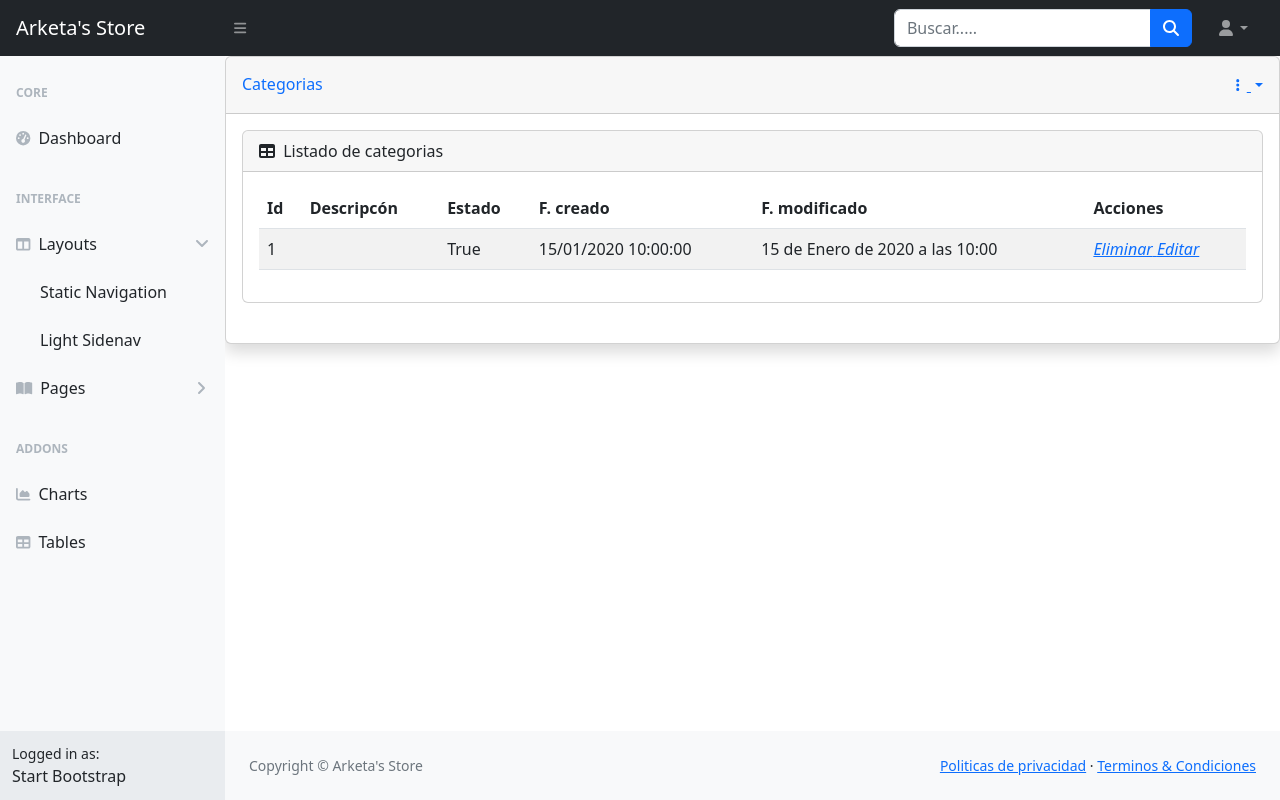
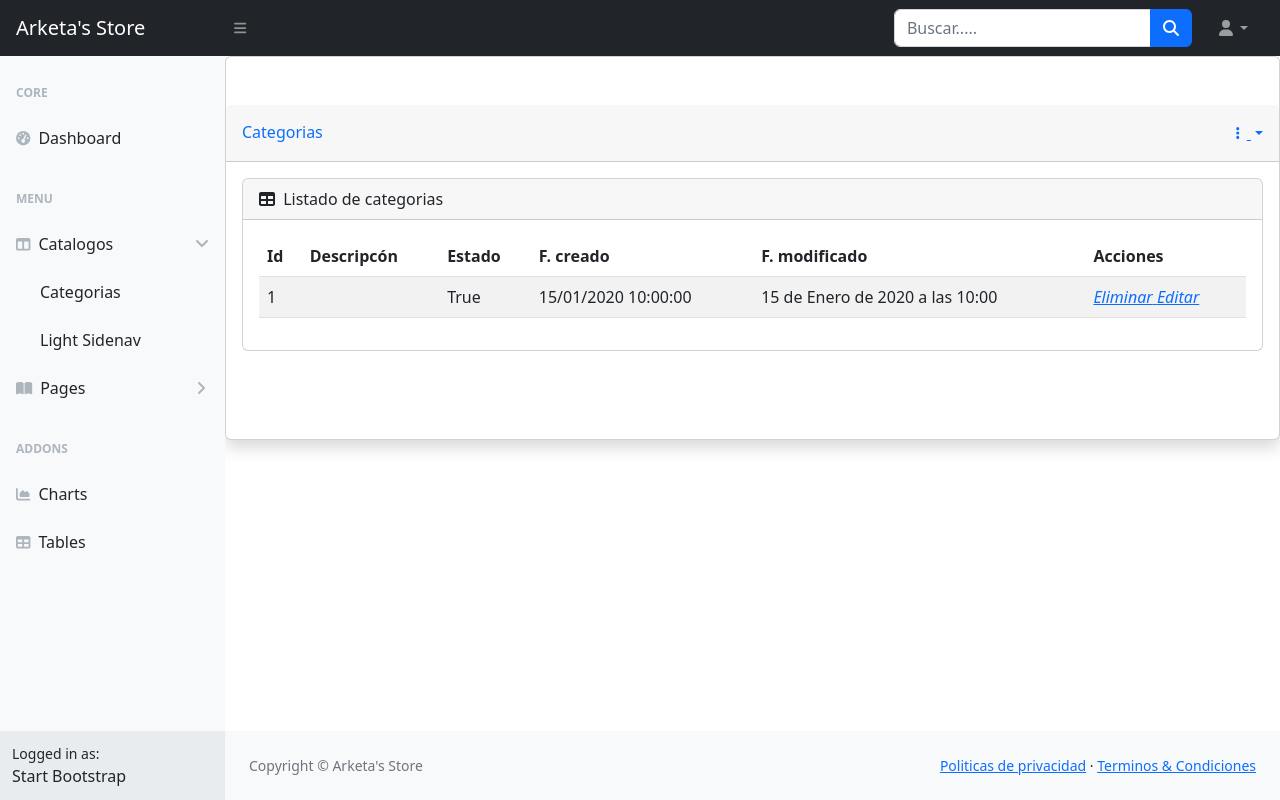
Before and after one commit to CristianVillafan/sis_cmp_fac, a Django app: page /inv/categoria/ in a window 1280 px wide, after a click on "Catalogos". Run offline with Django 4.2, Linux system fonts and the light colour scheme; a user stored in the database is signed in; tables that the repository leaves empty hold one stand-in row (values such as "Sample post"); some libraries are stand-ins or nearby versions.

Commit message:
Plantilla base modificada redireccion de categoria y menu modificado, creado el archivo forms en la app inv

```diff
--- a/inv/templates/inv/categoria_list.html
+++ b/inv/templates/inv/categoria_list.html
@@ -1,7 +1,7 @@
 {% extends 'base/base.html' %}
 
 {% block content %}
-    <div class="card shadow mb-4">
+    <div class="card shadow mb-4 py-5">
         <!-- Card Header - Dropdown -->
         <div
             class="card-header py-3 d-flex flex-row align-items-center justify-content-between">
@@ -30,8 +30,8 @@
                 </div>
                 <div class="card-body">
                     {% if not obj %}
-                        No hay categorias
-                    {% endif %}
+                        <div class="alert alert-info">No hay categorias</div>
+                    {% else %}
                     <table class="table table-striped table-hover">
                         <thead>
                             <th>Id</th>
@@ -61,6 +61,7 @@
                             {% endfor %}
                         </tbody>
                     </table>
+                    {% endif %}
                 </div>
             </div>
         </div>
--- a/templates/base/base.html
+++ b/templates/base/base.html
@@ -50,15 +50,15 @@
                                 <div class="sb-nav-link-icon"><i class="fas fa-tachometer-alt"></i></div>
                                 Dashboard
                             </a>
-                            <div class="sb-sidenav-menu-heading">Interface</div>
+                            <div class="sb-sidenav-menu-heading">Menu</div>
                             <a class="nav-link collapsed" href="#" data-bs-toggle="collapse" data-bs-target="#collapseLayouts" aria-expanded="false" aria-controls="collapseLayouts">
                                 <div class="sb-nav-link-icon"><i class="fas fa-columns"></i></div>
-                                Layouts
+                                Catalogos
                                 <div class="sb-sidenav-collapse-arrow"><i class="fas fa-angle-down"></i></div>
                             </a>
                             <div class="collapse" id="collapseLayouts" aria-labelledby="headingOne" data-bs-parent="#sidenavAccordion">
                                 <nav class="sb-sidenav-menu-nested nav">
-                                    <a class="nav-link" href="layout-static.html">Static Navigation</a>
+                                    <a class="nav-link" href="{% url 'inv:categoria_list' %}">Categorias</a>
                                     <a class="nav-link" href="layout-sidenav-light.html">Light Sidenav</a>
                                 </nav>
                             </div>
```
Also changed, not shown: inv/forms.py (added, +16 -0 lines).
